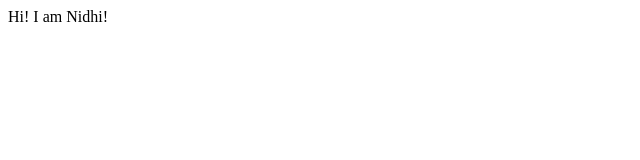
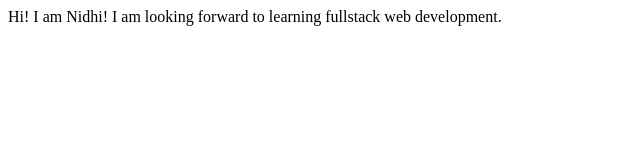
Before and after one commit to NidhiChaudhari/NidhiChaudhari-FirstWebsite, a plain HTML site: page index.html in a window 1280 px wide. Shown: the whole page, without its empty margins (0-640 px from the left). Drawn offline with Linux system fonts and the light colour scheme.

Commit message:
Update text

```diff
--- a/index.html
+++ b/index.html
@@ -8,5 +8,6 @@
 </head>
 <body>
     Hi! I am Nidhi!
+    I am looking forward to learning fullstack web development.
 </body>
 </html>
```
